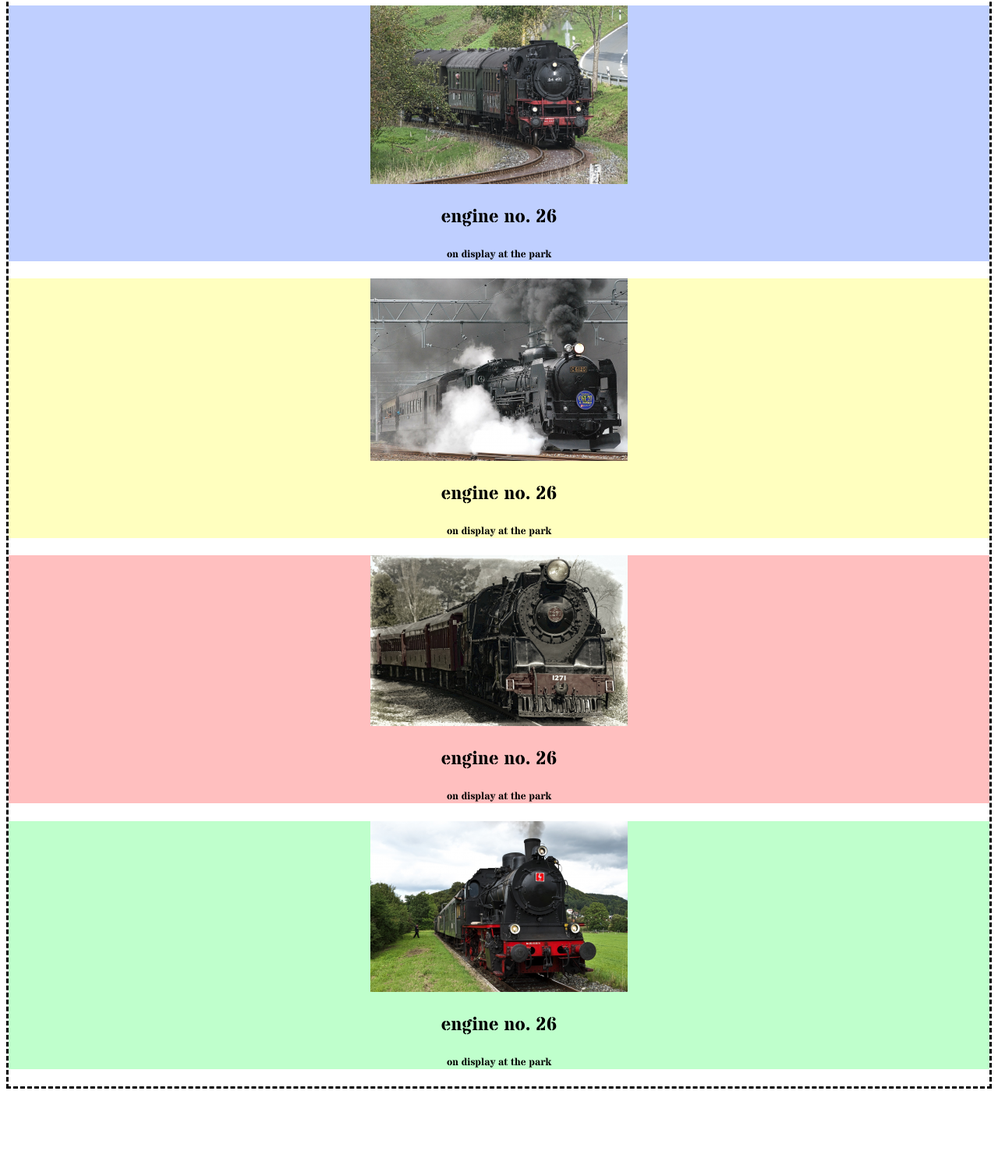
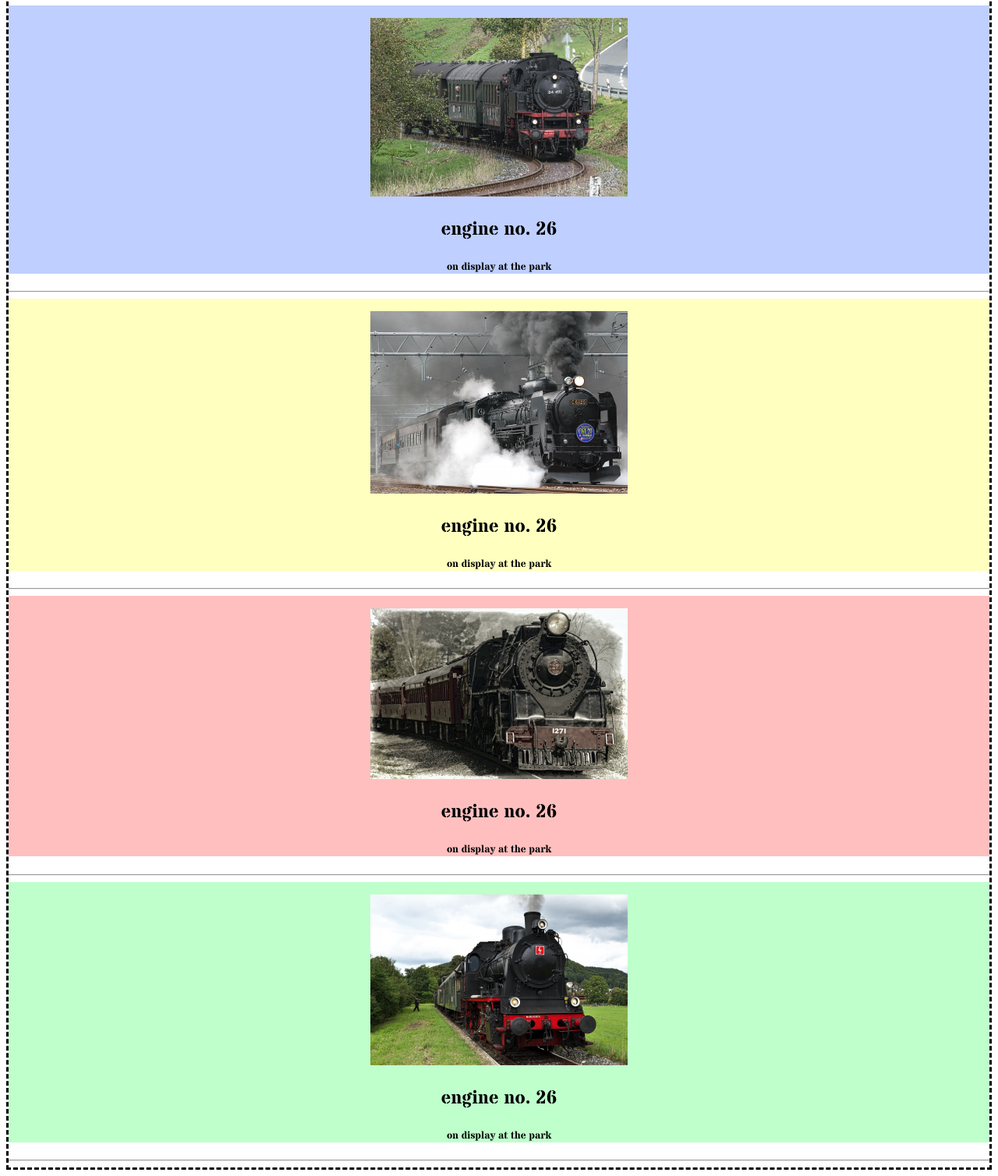
Before and after one commit to shelleydogra/steam, a plain HTML site: page index.html in a window 1280 px wide. Shown: the part 150-1658 px from the top of the page at 78% size. Before the commit the page ends 1554 px from the top, so only its background shows below. Drawn offline with nearby package versions, Linux system fonts and the light colour scheme.

Commit message:
Editing in atom

```diff
--- a/css/style.css
+++ b/css/style.css
@@ -15,10 +15,13 @@ header {
 	border-bottom: .1em inset gray;
 }
 
+aside {
+	padding-top: 1em;
+}
 
 /* article.attractions { width: 80%; margin: 35px auto 75px auto; } */
 /* article.attractions::after { content:''; display: block; clear: both; } */
-article.attractions aside { width: 24%; float: left; text-align: center; min-height: 140px; }
+article.attractions aside { width: 19%; float: left; text-align: center; min-height: 140px; }
 article.attractions aside > img { width: 90%; height: 90%; border-radius: 50%; border: 5px solid rgba(224, 198, 64, 0.34); margin-bottom: 15px; }
 
 
--- a/index.html
+++ b/index.html
@@ -38,6 +38,7 @@
 					<h5>on display at the park</h5>
 
 			</aside>
+			<hr>
 
 			<aside class="yellow">
 
@@ -46,6 +47,7 @@
 					<h5>on display at the park</h5>
 
 			</aside>
+			<hr>
 
 			<aside class="red">
 
@@ -54,6 +56,7 @@
 					<h5>on display at the park</h5>
 
 			</aside>
+			<hr>
 
 			<aside class="green">
 
@@ -62,6 +65,7 @@
 					<h5>on display at the park</h5>
 
 			</aside>
+			<hr>
 
 
 
```
